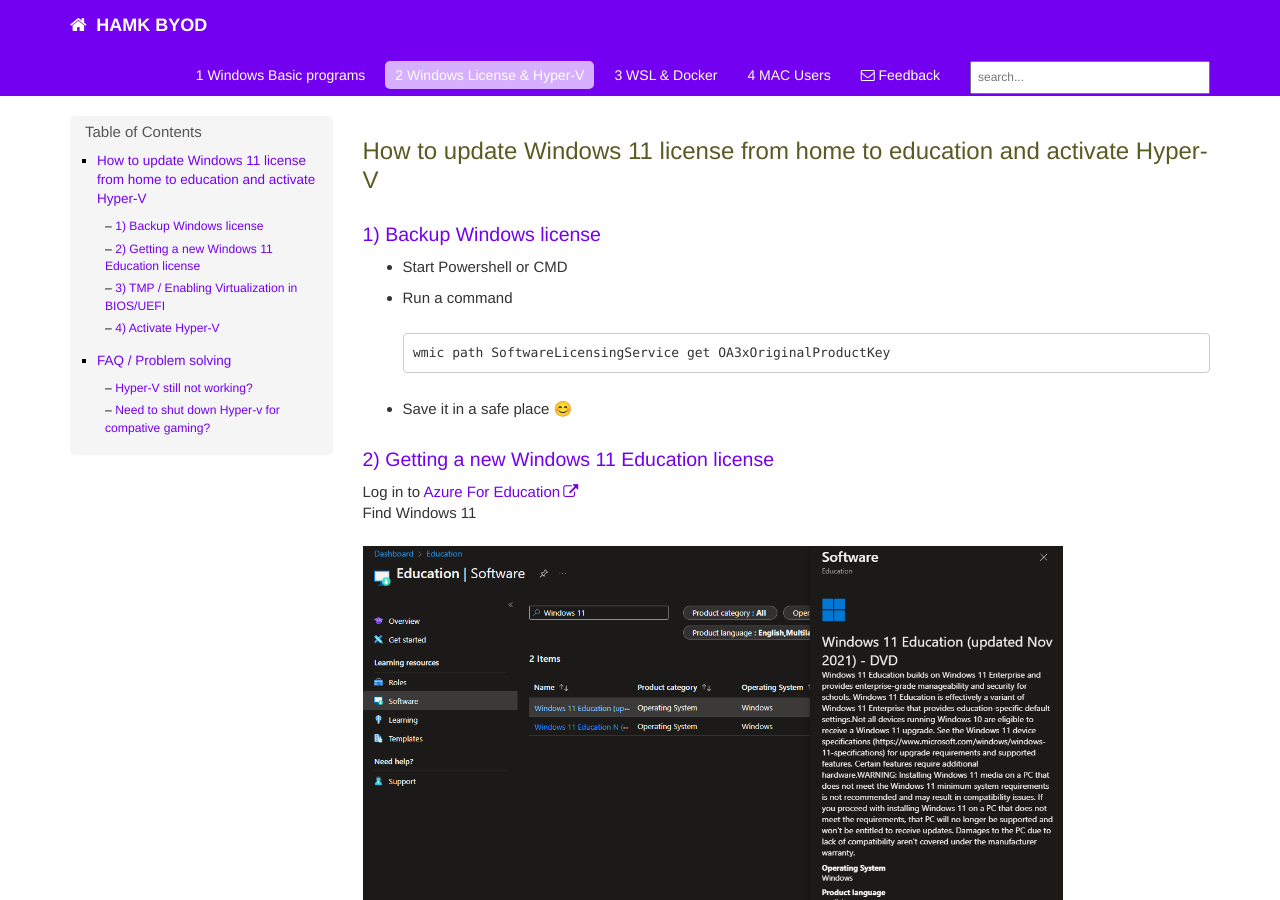
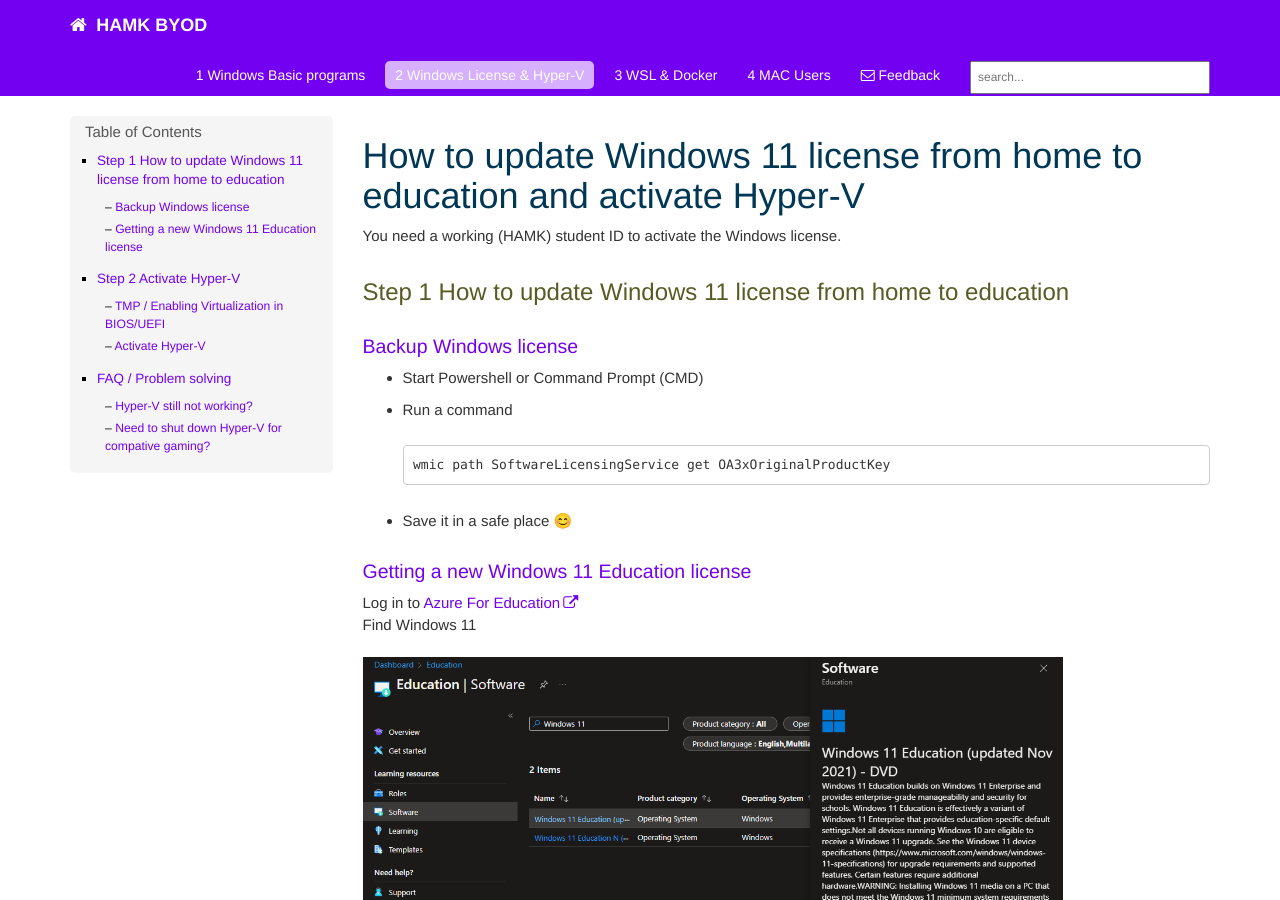
Before and after one commit to tkohonen/tkohonen.github.io, a Jekyll site: the page built from Windows_11_license_from_home_to_education_and_activate_Hyper-V.md, in a window 1280 px wide and 900 px high. Built offline with Jekyll 4.4.1, drawn with Linux system fonts in a browser that asks for light colours; our own code applies the rules of GitHub Pages for plain Markdown files; comment, search, counter and statistics services are not loaded; some of the changed text lies outside the part shown.

Commit message:
Polishing topics/text

````diff
--- a/Windows_11_license_from_home_to_education_and_activate_Hyper-V.md
+++ b/Windows_11_license_from_home_to_education_and_activate_Hyper-V.md
@@ -1,15 +1,18 @@
 
-## How to update Windows 11 license from home to education and activate Hyper-V
+# How to update Windows 11 license from home to education and activate Hyper-V
+You need a working (HAMK) student ID to activate the Windows license.
 
-### 1) Backup Windows license
-* Start Powershell or CMD
+## Step 1 How to update Windows 11 license from home to education
+
+### Backup Windows license
+* Start Powershell or Command Prompt (CMD)
 * Run a command
 ```
 wmic path SoftwareLicensingService get OA3xOriginalProductKey
 ```
 * Save it in a safe place 😊
 
-### 2) Getting a new Windows 11 Education license
+### Getting a new Windows 11 Education license
 Log in to [Azure For Education](https://azureforeducation.microsoft.com/devtools) <br>
 Find Windows 11
 
@@ -25,12 +28,14 @@ Find Windows 11
 Windows license update will end in strange error THAT IS A NORMAL MICROSOFT WAY TO SAY **“JOB WELL DONE”**.
 Restart your computer and Windows will activate new license in 1-3 minutes.
 
-### 3) TMP / Enabling Virtualization in BIOS/UEFI
+## Step 2 Activate Hyper-V
+
+### TMP / Enabling Virtualization in BIOS/UEFI
 - [How to enable virtualization? ](https://www.isumsoft.com/computer/enable-virtualization-technology-vt-x-in-bios-or-uefi.html) <br>
 - [How to access BIOS settings for different manufacturer? ](https://2nwiki.2n.cz/pages/viewpage.action?pageId=75202968)
 
 
-### 4) Activate Hyper-V
+### Activate Hyper-V
 
 * Start Powershell with Adminitrator rights (Run as Administrator)
 
@@ -48,7 +53,7 @@ Enable-WindowsOptionalFeature -Online -FeatureName Microsoft-Hyper-V -All
 
 ### Hyper-V still not working?
 
-Forcing Hyper-v to start using Windows bootloader.
+Forcing Hyper-V to start using Windows bootloader.
 
 * Start Powershell with Adminitrator rights (Run as Administrator)
 
@@ -56,9 +61,9 @@ Forcing Hyper-v to start using Windows bootloader.
 bcdedit /set hypervisorlaunchtype auto
 ```
 
-### Need to shut down Hyper-v for compative gaming?
+### Need to shut down Hyper-V for compative gaming?
 
-Let's generate new Windows boot option for NO Hyper-v running. *You need to modify the command to match the bootloader tag*
+Let's generate new Windows boot option for NO Hyper-V running. *You need to modify the command to match the bootloader tag*
 
 ![hyper-v_off](assets/Windowsbootloader.png "Hyper-V off using bcdedit ")
 
````
